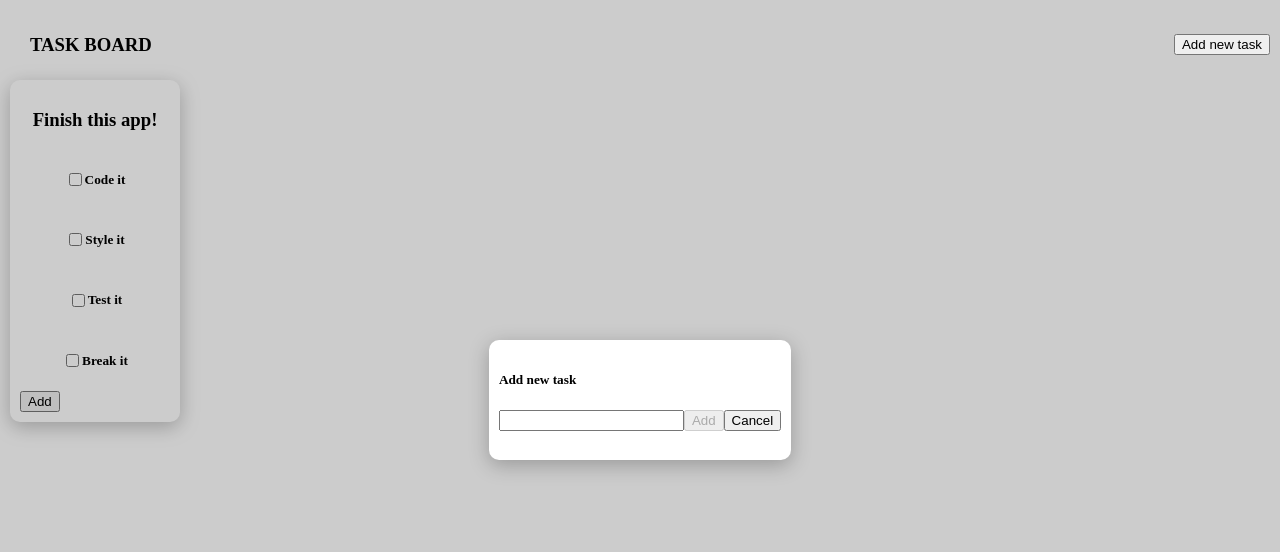
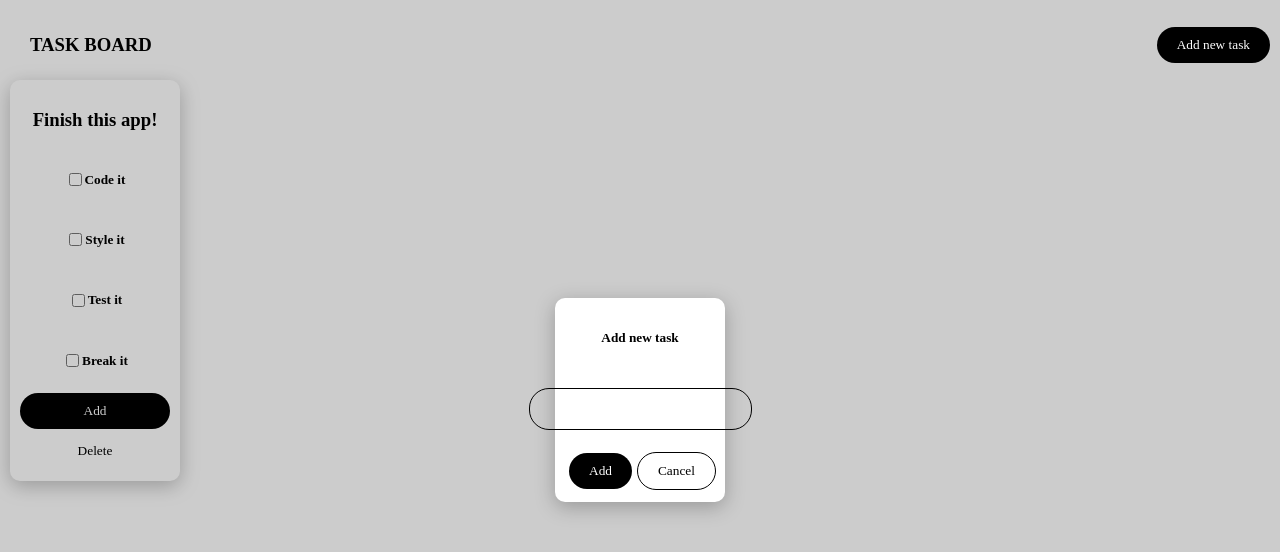
Before and after one commit to Discosmurf/todowithhooks, a Next.js app: page / in a window 1280 px wide. Both pictures are taken after a click on the button "Add new task". Shown: the top 552 px of the page. Built offline with nearby package versions, Linux system fonts and the light colour scheme; a web font is replaced by a local one.

Commit message:
Added delete and some more styles.

```diff
--- a/components/Board.js
+++ b/components/Board.js
@@ -8,6 +8,10 @@ const TaskBoard = styled.div`
     display: flex;
     flex-wrap: wrap;
     position: absolute;
+    width: 100vw;
+    @media (max-width: 414px) {
+        justify-content: center;
+    }
 `;
 
 const Board = () => {
--- a/components/Header.js
+++ b/components/Header.js
@@ -2,6 +2,7 @@ import styled, { css } from 'styled-components';
 import { useState, useEffect, useContext } from 'react';
 import { ModalContext } from '../Context';
 import { TASK_ACTIONS } from '../Constants';
+import { Button } from './styles';
 
 export default () => {
     const [ headerTransparent, setHeaderTransparent ] = useState(true);
@@ -41,7 +42,7 @@ export default () => {
                     <h3>TASK BOARD</h3>
                 </HeaderItem>
                 <HeaderItem>
-                    <button onClick={handleOpenModal}>Add new task</button>
+                    <Button onClick={handleOpenModal}>Add new task</Button>
                 </HeaderItem>
             </ItemWrapper>
 
@@ -80,15 +81,18 @@ const StyledHeaderBackground = styled.div`
         :
         css`
             opacity: 1;
+            -webkit-box-shadow: 0px 5px 20px 0px rgba(0,0,0,0.25);
+            -moz-box-shadow: 0px 5px 20px 0px rgba(0,0,0,0.25);
+            box-shadow: 0px 5px 20px 0px rgba(0,0,0,0.25);
         `
     }
 
     @media (max-width: 375px) {
-        height: 60px;
+        height: 70px;
     }
 
     @media (max-width: 320px) {
-        height: 50px;
+        height: 60px;
     }
 
 `
--- a/components/Modal.js
+++ b/components/Modal.js
@@ -1,6 +1,6 @@
 import React, { useState, useEffect, useContext } from 'react';
 import styled, { css } from 'styled-components';
-import { Column, Card } from './styles';
+import { Column, Card, Button, Row, InputWrapper } from './styles';
 import { TodoContext, ModalContext } from '../Context';
 
 const ModalBackground = styled(Column)`
@@ -9,6 +9,7 @@ const ModalBackground = styled(Column)`
     background: rgba(0, 0, 0, 0.2);
     position: absolute;
     justify-content: center;
+    text-align: center;
     ${props => !props.open && css`display: none;`}
 `
 const Modal = () => {
@@ -37,9 +38,13 @@ const Modal = () => {
         <ModalBackground open={modalOpen}>
             <Card>
                 <h5>{prompt}</h5>
-                <input type="text" value={inputValue} onChange={handleChange} />
-                <button onClick={handleSubmit} disabled={inputValue === ''}>Add</button>
-                <button onClick={handleClose}>Cancel</button>
+                <InputWrapper>
+                    <input type="text" value={inputValue} onChange={handleChange} />
+                </InputWrapper>
+                <Row>
+                    <Button onClick={handleSubmit} disabled={inputValue === ''}>Add</Button>
+                    <Button secondary onClick={handleClose}>Cancel</Button>
+                </Row>
             </Card>
         </ModalBackground>
     )
--- a/components/Task.js
+++ b/components/Task.js
@@ -1,11 +1,13 @@
 import React, { useContext } from 'react';
 import Todo from './Todo';
-import { Heading, Card, TodoList } from './styles';
-import { ModalContext } from '../Context';
-import { TODO_ACTIONS } from '../Constants';
+import { Heading, Card, TodoList, Button } from './styles';
+import { ModalContext, TodoContext } from '../Context';
+import { TODO_ACTIONS, TASK_ACTIONS } from '../Constants';
 
 const Task = ({ heading, todos, taskId }) => {
     const { setModalOpen, setDispatchObject } = useContext(ModalContext);
+    const { dispatch } = useContext(TodoContext);
+
     const handleOpenModal = () => {
         setDispatchObject({
             type: TODO_ACTIONS.CREATE_TODO,
@@ -13,14 +15,21 @@ const Task = ({ heading, todos, taskId }) => {
             prompt: 'Add new todo',
         });
         setModalOpen(true);
+    };
+    const handleDelete = () => {
+        dispatch({
+            type: TASK_ACTIONS.DELETE_TASK,
+            taskId,
+        })
     }
     return (
-        <Card>
+        <Card growForMobile>
             <Heading>{heading}</Heading>
             <TodoList>
                 {todos.map((todo, k) => <Todo {...todo} todoId={k} taskId={taskId} key={k} />)}
             </TodoList>
-            <button onClick={handleOpenModal}>Add</button>
+            <Button width="100%" onClick={handleOpenModal}>Add</Button>
+            <Button width="100%" tertiary onClick={handleDelete}>Delete</Button>
         </Card>
     )
 }
--- a/components/styles/index.js
+++ b/components/styles/index.js
@@ -6,9 +6,9 @@ export const Heading = styled.h3`
 `
 
 export const TodoList = styled.ul`
-list-style-type: none;
-margin: 0;
-padding: 0;
+    list-style-type: none;
+    margin: 0;
+    padding: 0;
 `
 
 export const TodoText = styled.h5`
@@ -34,14 +34,72 @@ export const Column = styled.div`
     align-items: center;
 `
 
-export const Card = styled.div`
+export const Card = styled(Column)`
     margin: 10px;
     padding: 10px;
-    min-width: 150px;
+    width: 150px;
     min-height: 100px;
     background: white;
     border-radius: 10px;
     -webkit-box-shadow: 0px 5px 20px 0px rgba(0,0,0,0.25);
     -moz-box-shadow: 0px 5px 20px 0px rgba(0,0,0,0.25);
     box-shadow: 0px 5px 20px 0px rgba(0,0,0,0.25);
+    @media (max-width: 414px) {
+        width: 300px;
+    }
 `
+export const Button = styled.button`
+    background: black;
+    border: none;
+    border-radius: 20px;
+    color: white;
+    padding: 10px 20px;
+    margin: 2px 5px;
+    font-family: 'ptsans';
+    box-sizing: border-box;
+    ${props => props.width && css`width: ${props.width};`}
+    ${props => props.secondary &&
+        css`
+            border: 1px solid black;
+            color: black;
+            background: none;
+        `
+    }
+    ${props => props.tertiary &&
+        css`
+            border: none;
+            color: black;
+            background: none;
+        `
+    }
+    :last-child {
+        margin: 2px 0;
+    }
+    :focus {
+        outline: none;
+    }
+`
+
+export const InputWrapper = styled.div`
+    border: 1px solid black;
+    border-radius: 20px;
+    height: 30px;
+    display: flex;
+    align-items: center;
+    justify-content: space-between;
+    padding: 5px 20px 5px 20px;
+    margin: 20px;
+    input {
+        border: none;
+        height: 30px;
+        background: rgba(255, 255, 255, 0);
+        :focus {
+            outline: none;
+        }
+    }
+    :hover {
+        -webkit-box-shadow: 0px 4px 7px 0px rgba(0,0,0,0.3);
+        -moz-box-shadow: 0px 4px 7px 0px rgba(0,0,0,0.3);
+        box-shadow: 0px 4px 7px 0px rgba(0,0,0,0.3);
+    }
+`;
```
